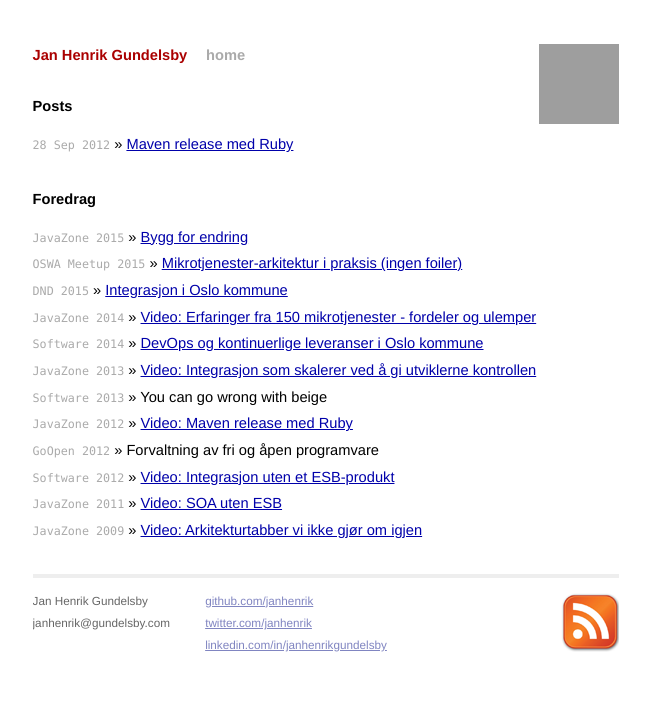
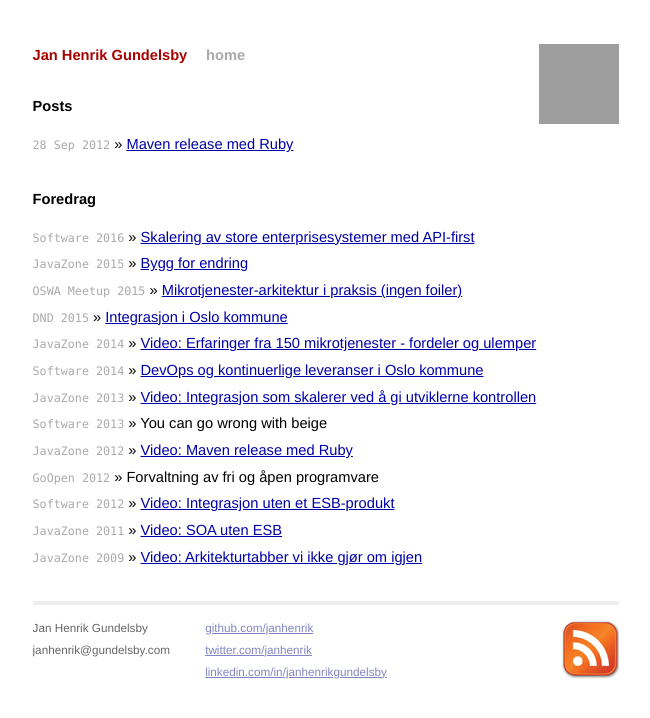
Before and after one commit to janhenrik/janhenrik.github.com, a Jekyll site: the page built from index.html, in a window 1280 px wide, cut to the strip 0-944 px from the top of the page. Shown: the top 718 px of the strip, without its empty margins (314-964 px from the left). Built offline with Jekyll 4.4.1, drawn with Linux system fonts in a browser that asks for light colours; Markdown is read by kramdown in place of the engine named in the settings; grey boxes are pictures that could not be loaded.

Commit message:
Software 2016

```diff
--- a/index.html
+++ b/index.html
@@ -13,6 +13,7 @@
 
  <h1>Foredrag</h1>
   <ul class="posts">
+    <li><span>Software 2016</span> &raquo; <a href="http://www.slideshare.net/janhenrik2/skalering-av-store-enterprisesystmer-med-apifirst">Skalering av store enterprisesystemer med API-first</a></li>
     <li><span>JavaZone 2015</span> &raquo; <a href="https://vimeo.com/138769064">Bygg for endring</a></li>
     <li><span>OSWA Meetup 2015</span> &raquo; <a href="http://www.meetup.com/Oslo-Software-Architecture/events/220440883/?showAttendance=true&showFullList=yes%2Cno#no">Mikrotjenester-arki­­tektur i praksis (ingen foiler)</a></li>
     <li><span>DND 2015</span> &raquo; <a href="http://www.dataforeningen.no/integrasjon-i-oslo-kommune-loese-koblinger-og-fleksibilitet-gjennom-mikrotjenester-smidig-utvikling-og-devops-venteliste.5721638-134140.html">Integrasjon i Oslo kommune</a></li>
```
